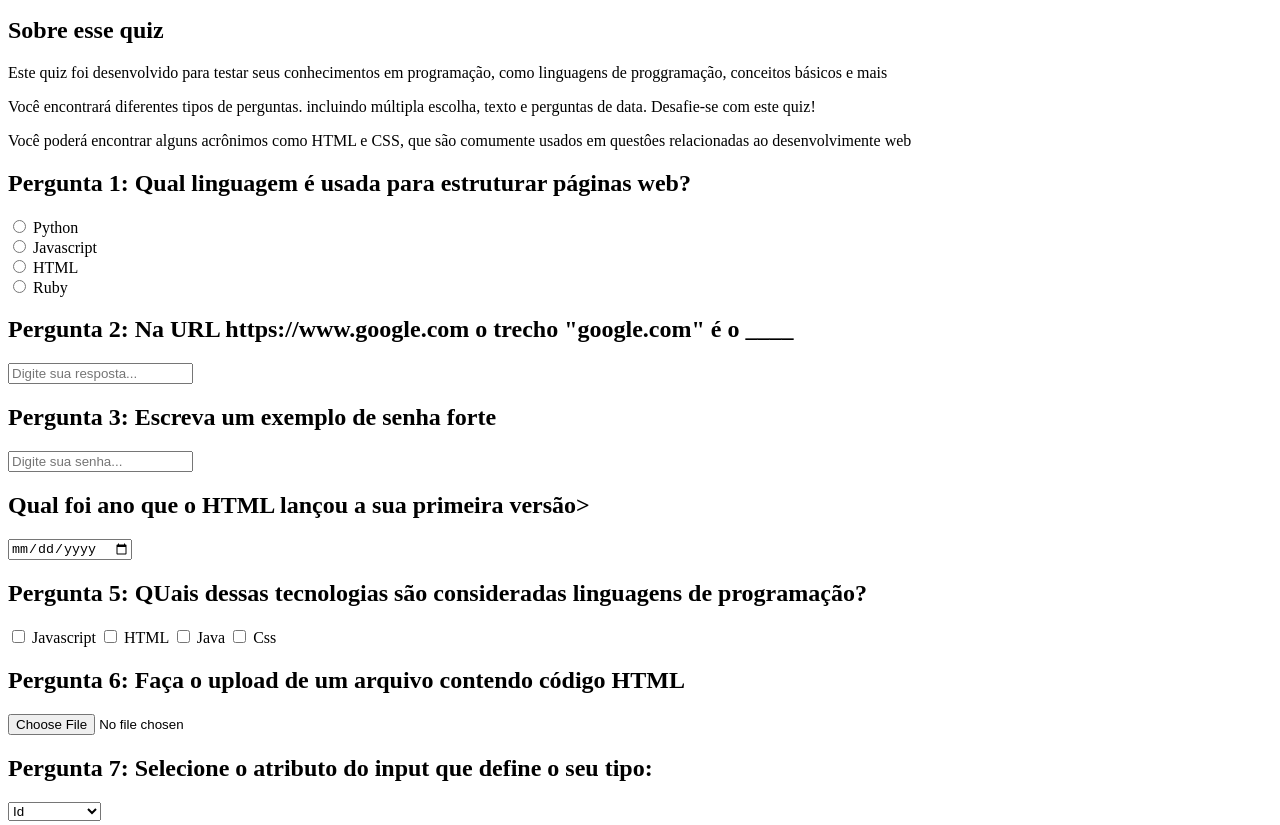
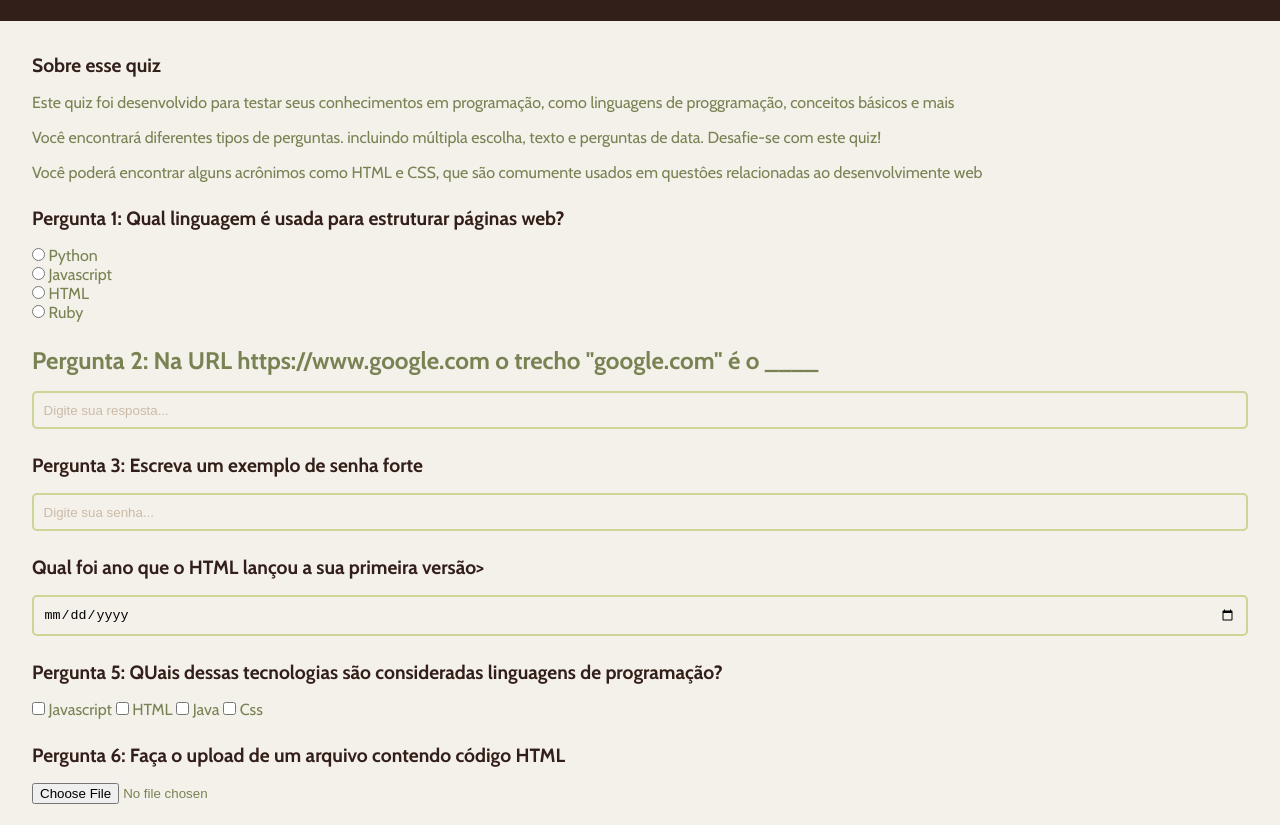
Before and after one commit to 013Edu/quiz-dev, a plain HTML site: page index.html in a window 1280 px wide. Shown: the part 101-926 px from the top of the page. Drawn offline with nearby package versions, Linux system fonts and the light colour scheme.

Commit message:
few updates

```diff
--- a/index.html
+++ b/index.html
@@ -3,6 +3,7 @@
 <head>
     <meta charset="UTF-8">
     <meta name="viewport" content="width=device-width, initial-scale=1.0">
+    <link rel="stylesheet" href="style.css">
     <title>Quiz Dev</title>
 </head>
 <body>
--- /dev/null
+++ b/style.css
@@ -0,0 +1,69 @@
+@import url('https://fonts.googleapis.com/css2?family=Cabin:ital,wght@0,400..700;1,400..700&display=swap');
+
+* {
+    margin: 0;
+    padding: 0;
+    box-sizing: border-box;
+}
+
+body {
+    background-color: #f4f0ea;
+    color: #798252;
+    font-family: "Cabin", sans-serif;
+    font-weight: 400;
+}
+
+header {
+    background-color: #331f19;
+    padding: 2rem;
+    text-align: center;
+}
+
+main {
+    padding: 2rem;
+    display: flex;
+    flex-direction: column;
+    gap: 1.5rem;
+}
+
+section {
+    display: flex;
+    flex-direction: column;
+    gap: 1rem;
+}
+
+h2 {
+    color: #331f19;
+    font-size: 1.2rem;
+}
+
+input[type="radio"], input[type="checkbox"] {
+    accent-color: #ccd595;
+}
+
+input[type="text"], input[type="password"], input[type="date"], input[type="email"] {
+    padding: 0.6rem;
+    width: 100%;
+    border: 2px solid #ccd595;
+    outline: none;
+    border-radius: 5px;
+    background-color: transparent;
+}
+
+input::placeholder {
+    color: #cbbba7;
+}
+
+select {
+    cursor: pointer;
+    background-color: #ccd595;
+    border-radius: 5px;
+    border: none;
+    outline: none;
+    padding: 0.3rem;
+}
+
+img {
+    width: 5rem;
+    border-radius: 5px;
+}
```
